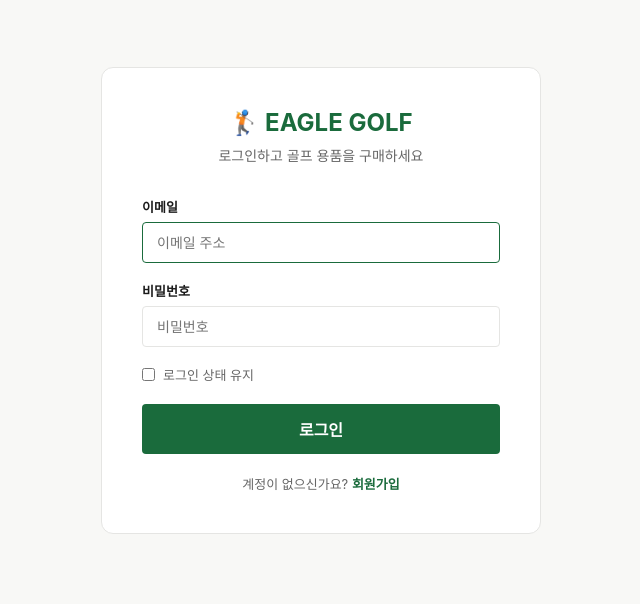
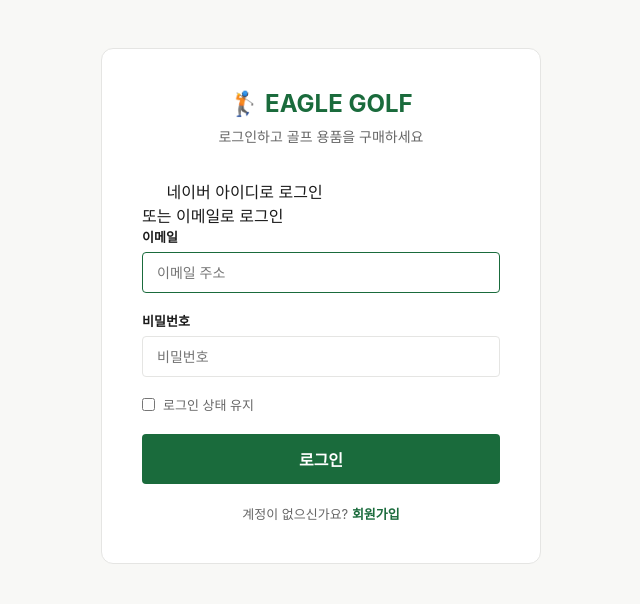
Before and after one commit to hhgg2277/eaglegolf, a Flask app: page /login in a window 1280 px wide. Shown: the part 152-756 px from the top of the page, without its empty margins (319-959 px from the left). Run offline with Flask 3, Linux system fonts and the light colour scheme; some web fonts are replaced.

Commit message:
Update login.html

```diff
--- a/templates/login.html
+++ b/templates/login.html
@@ -5,6 +5,11 @@
   <div class="auth-card">
     <div class="auth-logo">🏌️ EAGLE GOLF</div>
     <div class="auth-subtitle">로그인하고 골프 용품을 구매하세요</div>
+    <a href="{{ url_for('naver_login') }}" class="naver-btn">
+      <svg width="20" height="20" viewBox="0 0 24 24" fill="white"><path d="M16.273 12.845L7.376 0H0v24h7.727V11.155L16.624 24H24V0h-7.727z"/></svg>
+      네이버 아이디로 로그인
+    </a>
+    <div class="divider"><span>또는 이메일로 로그인</span></div>
     <form method="post">
       <div class="form-group"><label>이메일</label><input type="email" name="email" required placeholder="이메일 주소" autofocus/></div>
       <div class="form-group"><label>비밀번호</label><input type="password" name="password" required placeholder="비밀번호"/></div>
```
